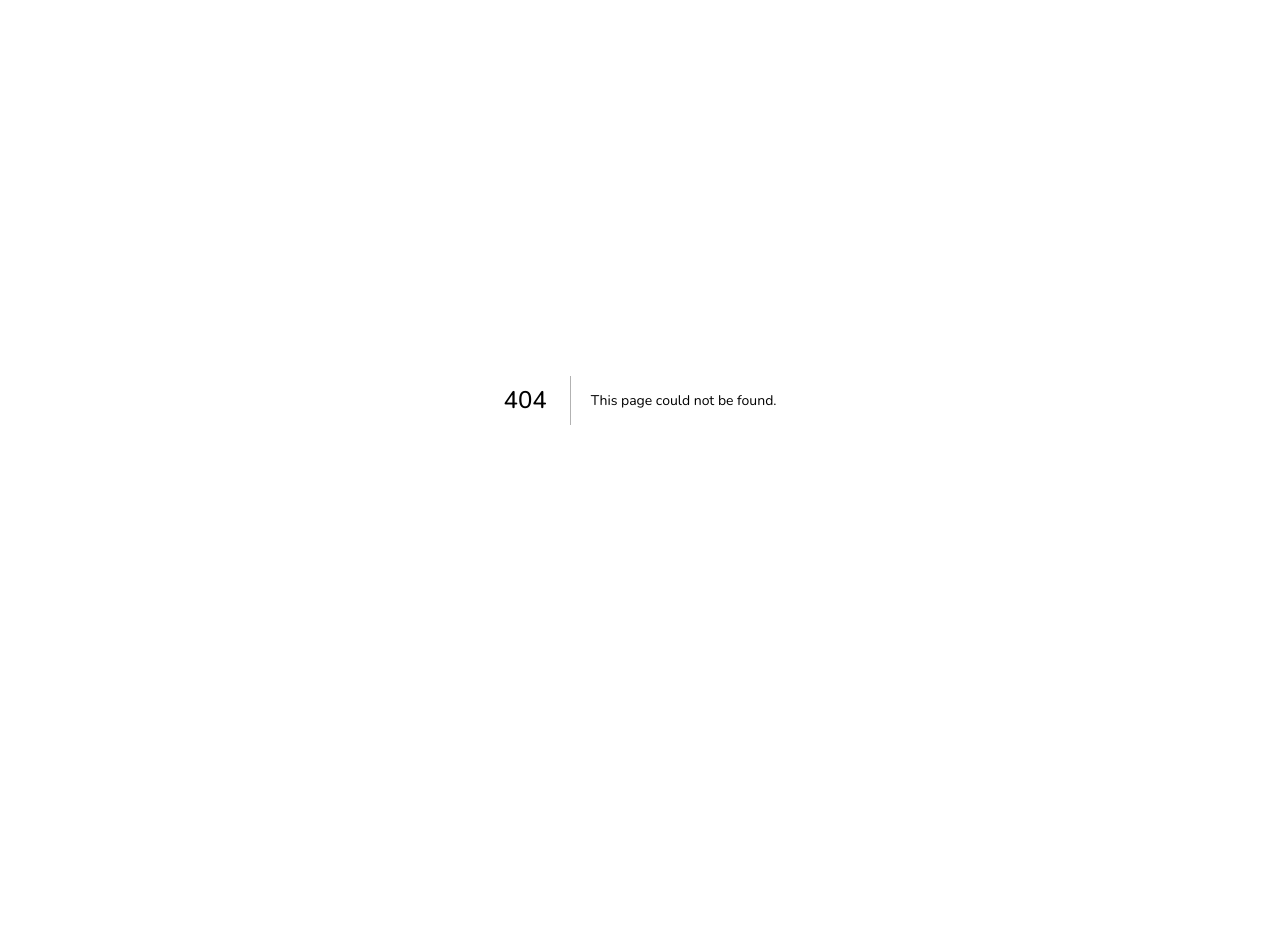
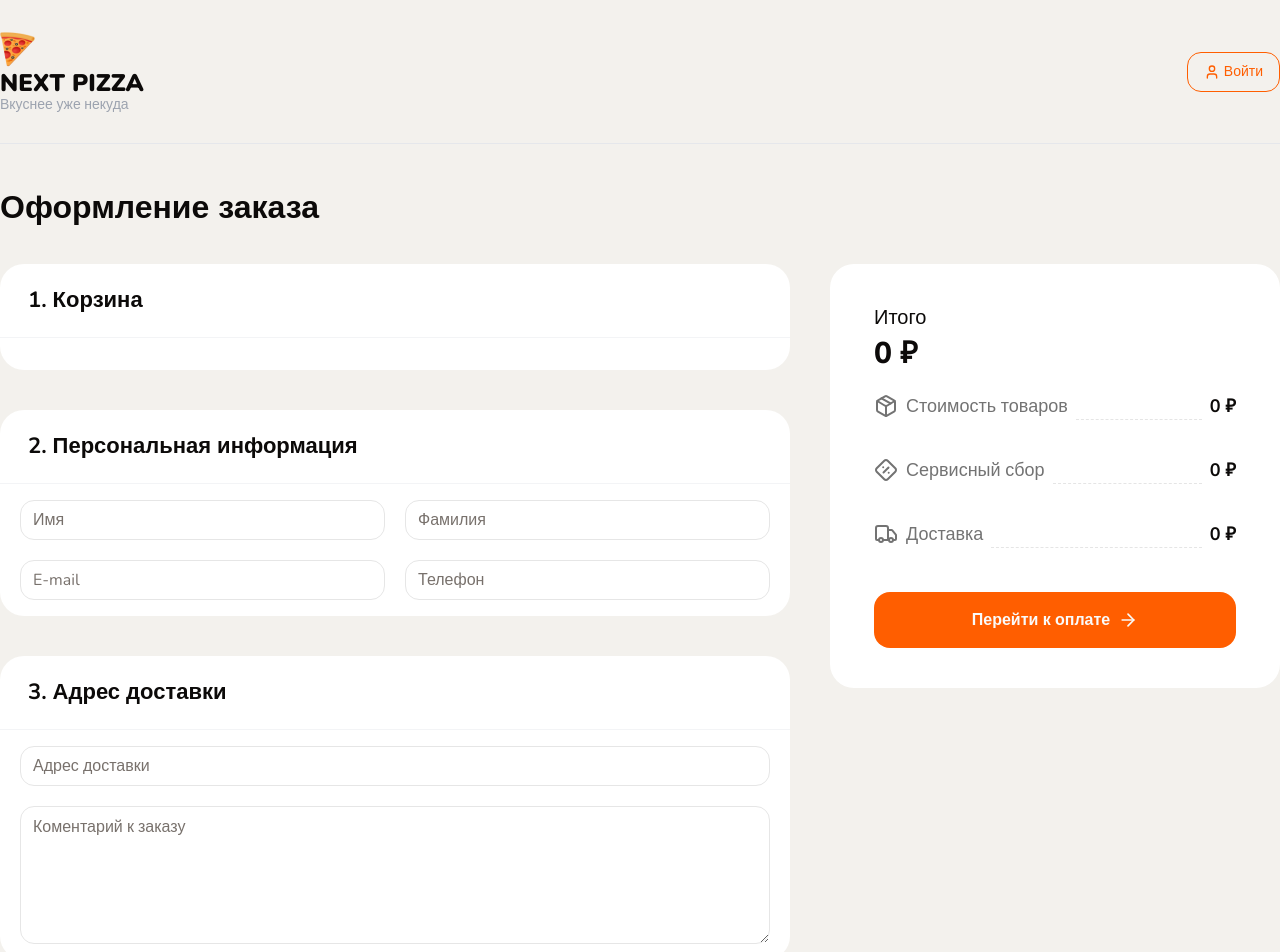
Before and after one commit to Holyolg/next-pizza, a Next.js app: page /checkout in a window 1280 px wide. Before the commit this address had no page. Shown: the top 952 px of the page. Before the commit the page ends 800 px from the top, so only its background shows below. Built offline with nearby package versions, Linux system fonts and the light colour scheme.

Commit message:
checkout page add

```diff
--- /dev/null
+++ b/app/(checkout)/checkout/page.tsx
@@ -0,0 +1,98 @@
+"use client";
+import {
+	CheckoutItemDetails,
+	Container,
+	Title,
+	WhiteBlock,
+} from "@/shared/components/shared";
+import { Textarea } from "@/shared/components/shared/textarea";
+import { Button, Input } from "@/shared/components/ui";
+import { useCartStore } from "@/shared/store";
+import { ArrowRight, DiamondPercent, Package, Truck } from "lucide-react";
+
+export default function Checkout() {
+	const [totalAmount] = useCartStore((state) => [state.totalAmount]);
+
+	return (
+		<Container className="mt-10">
+			<Title
+				text="Оформление заказа"
+				size="lg"
+				className="font-extrabold mb-8"></Title>
+
+			<div className="flex gap-10">
+				<div className="flex flex-col gap-10 flex-1 mb-20">
+					<WhiteBlock title="1. Корзина"></WhiteBlock>
+					<WhiteBlock title="2. Персональная информация">
+						<div className="grid grid-cols-2 gap-5">
+							<Input name="firstName" className="text-base" placeholder="Имя" />
+							<Input
+								name="lastName"
+								className="text-base"
+								placeholder="Фамилия"
+							/>
+							<Input name="email" className="text-base" placeholder="E-mail" />
+							<Input name="phone" className="text-base" placeholder="Телефон" />
+						</div>
+					</WhiteBlock>
+					<WhiteBlock title="3. Адрес доставки">
+						<div className="flex flex-col gap-5">
+							<Input
+								name="adress"
+								className="text-base"
+								placeholder="Адрес доставки"
+							/>
+							<Textarea
+								className="text-base"
+								placeholder="Коментарий к заказу"
+								rows={5}
+							/>
+						</div>
+					</WhiteBlock>
+				</div>
+				<div className="w-[450px]">
+					<WhiteBlock className="p-6 sticky top-4">
+						<div className="flex flex-col gap-1">
+							<span className="text-xl">Итого</span>
+							<span className="text-3xl font-extrabold">{totalAmount} ₽</span>
+
+							<CheckoutItemDetails
+								title={
+									<div className="flex items-center">
+										<Package className="mr-2" size={24} />
+										Стоимость товаров
+									</div>
+								}
+								value={0}
+							/>
+							<CheckoutItemDetails
+								title={
+									<div className="flex items-center">
+										<DiamondPercent className="mr-2" size={24} />
+										Сервисный сбор
+									</div>
+								}
+								value={totalAmount}
+							/>
+							<CheckoutItemDetails
+								title={
+									<div className="flex items-center">
+										<Truck className="mr-2" size={24} />
+										Доставка
+									</div>
+								}
+								value={0}
+							/>
+
+							<Button
+								type="submit"
+								className="w-full h-14 rounded-2xl mt-6 text-base font-bold">
+								Перейти к оплате <ArrowRight className="w-5 ml-2" />
+							</Button>
+						</div>
+					</WhiteBlock>
+				</div>
+			</div>
+		</Container>
+	);
+}
--- /dev/null
+++ b/app/(checkout)/layout.tsx
@@ -0,0 +1,21 @@
+import { Container, Header } from "@/shared/components/shared";
+
+export const metadata = {
+	title: "Next.js",
+	description: "Generated by Next.js",
+};
+
+export default function CheckoutLayout({
+	children,
+}: {
+	children: React.ReactNode;
+}) {
+	return (
+		<main className="min-h-screen bg-[#f3f1ed]">
+			<Container>
+				<Header className="border-gray-200" hasSearch={false} hasCart={false} />
+				{children}
+			</Container>
+		</main>
+	);
+}
--- /dev/null
+++ b/shared/components/shared/checkout-item-details.tsx
@@ -0,0 +1,20 @@
+import { cn } from "@/shared/lib/utils";
+import { FC } from "react";
+
+interface Props {
+	title?: React.ReactNode;
+	value?: number;
+	className?: string;
+}
+
+export const CheckoutItemDetails: FC<Props> = ({ className, title, value }) => {
+	return (
+		<div className={cn("flex my-4", className)}>
+			<span className="flex flex-1 text-lg text-neutral-500">
+				{title}
+				<div className="flex-1 border-b border-dashed border-b-neutral-200 -top-1 mx-2" />
+			</span>
+			<span className="text-lg font-bold">{value} ₽</span>
+		</div>
+	);
+};
--- a/shared/components/shared/header.tsx
+++ b/shared/components/shared/header.tsx
@@ -9,11 +9,17 @@ import { CartButton, SearchInput } from ".";
 
 interface Props {
 	className?: string;
+	hasSearch?: boolean;
+	hasCart?: boolean;
 }
 
-export const Header: React.FC<Props> = ({ className }) => {
+export const Header: React.FC<Props> = ({
+	className,
+	hasSearch = true,
+	hasCart = true,
+}) => {
 	return (
-		<header className={cn("border border-b", className)}>
+		<header className={cn("border-b", className)}>
 			<Container className="flex items-center justify-between py-8">
 				<Link href="/">
 					<div className="flex items-center gap-4">
@@ -27,16 +33,18 @@ export const Header: React.FC<Props> = ({ className }) => {
 					</div>
 				</Link>
 
-				<div className="mx-10 flex-1">
-					<SearchInput />
-				</div>
+				{hasSearch && (
+					<div className="mx-10 flex-1">
+						<SearchInput />
+					</div>
+				)}
 
 				<div className="flex items-center gap-3">
 					<Button variant="outline" className="flex items-center gap-1">
 						<User size={16} />
 						Войти
 					</Button>
-					<CartButton />
+					{hasCart && <CartButton />}
 				</div>
 			</Container>
 		</header>
--- a/shared/components/shared/index.ts
+++ b/shared/components/shared/index.ts
@@ -13,4 +13,6 @@ export { ProductForm } from "./product-form";
 export { SearchInput } from "./search-input";
 export { SortPopup } from "./sort-popup";
 export { Title } from "./title";
+export { WhiteBlock } from "./white-block";
 export { TopBar } from "./top-bar";
+export { CheckoutItemDetails } from "./checkout-item-details";
--- /dev/null
+++ b/shared/components/shared/textarea.tsx
@@ -0,0 +1,23 @@
+import { cn } from "@/shared/lib/utils";
+import * as React from "react";
+
+export interface TextareaProps
+	extends React.TextareaHTMLAttributes<HTMLTextAreaElement> {}
+
+const Textarea = React.forwardRef<HTMLTextAreaElement, TextareaProps>(
+	({ className, ...props }, ref) => {
+		return (
+			<textarea
+				className={cn(
+					"flex min-h-[80px] w-full rounded-md border border-input bg-background px-3 py-2 text-sm ring-offset-background placeholder:text-muted-foreground focus-visible:outline-none focus-visible:ring-2 focus-visible:ring-ring focus-visible:ring-offset-2 disabled:cursor-not-allowed disabled:opacity-50",
+					className
+				)}
+				ref={ref}
+				{...props}
+			/>
+		);
+	}
+);
+Textarea.displayName = "Textarea";
+
+export { Textarea };
--- /dev/null
+++ b/shared/components/shared/white-block.tsx
@@ -0,0 +1,31 @@
+import React from "react";
+import { Title } from "./title";
+import { cn } from "@/shared/lib/utils";
+
+interface Props {
+	title?: string;
+	endAdornment?: React.ReactNode;
+	className?: string;
+	contentClassName?: string;
+}
+
+export const WhiteBlock: React.FC<React.PropsWithChildren<Props>> = ({
+	title,
+	endAdornment,
+	className,
+	contentClassName,
+	children,
+}) => {
+	return (
+		<div className={cn("bg-white rounded-3xl", className)}>
+			{title && (
+				<div className="flex items-center justify-between p-5 px-7 border-b border-gray-100">
+					<Title text={title} size="sm" className="font-bold" />
+					{endAdornment}
+				</div>
+			)}
+
+			<div className={cn("px-5 py-4", contentClassName)}>{children}</div>
+		</div>
+	);
+};
```
